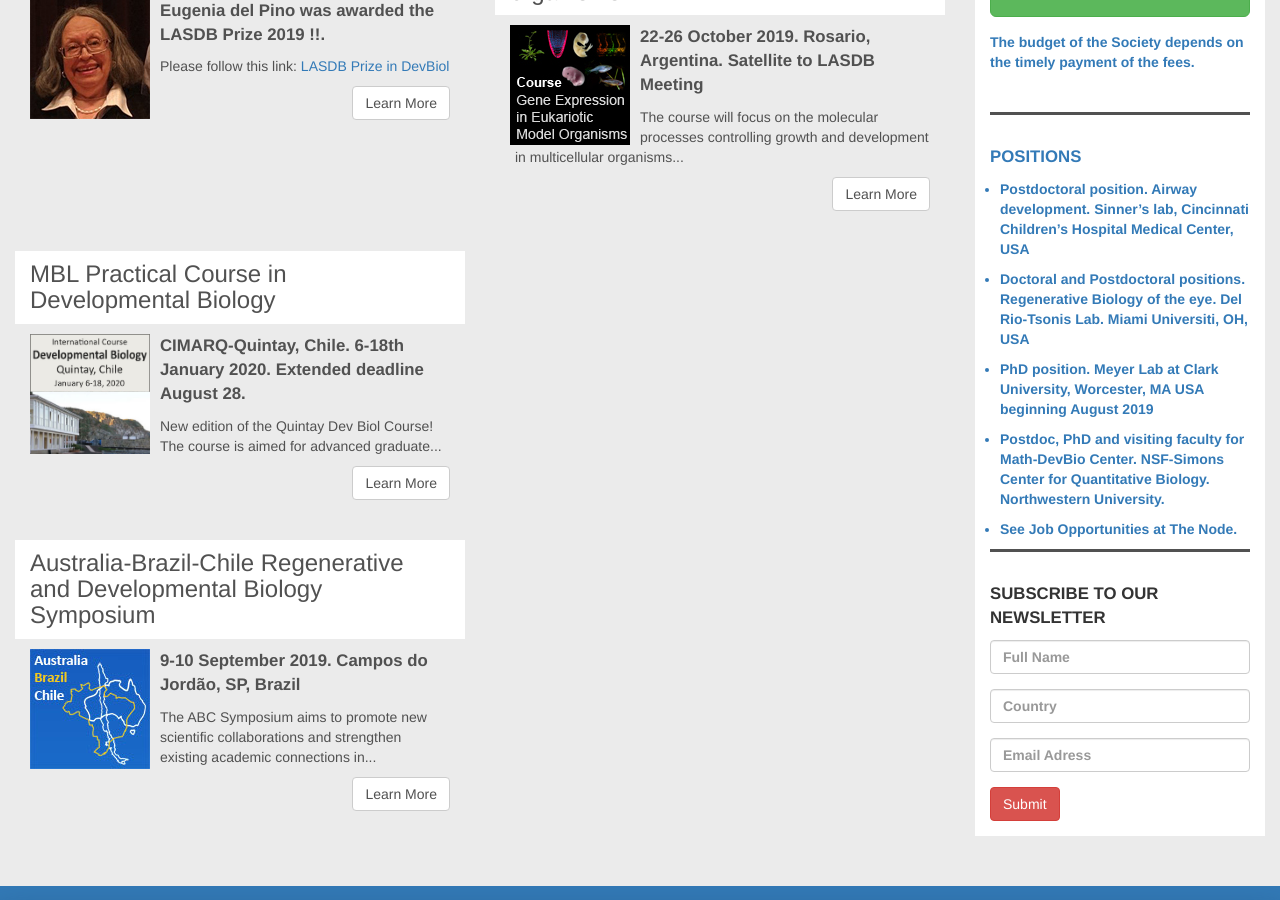
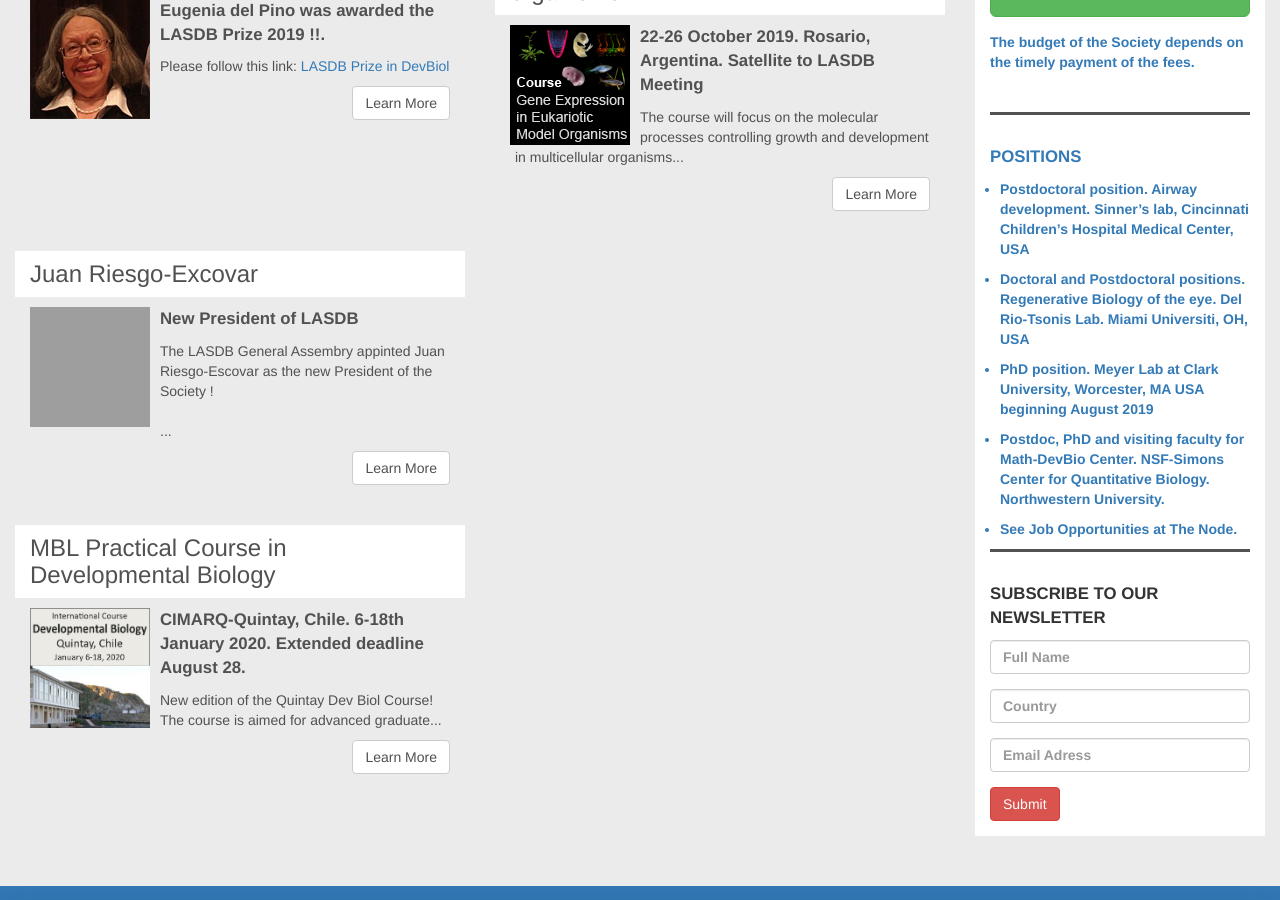
Before and after one commit to lasdb/lasdb.github.io, a Jekyll site: the page built from index.html, in a window 1280 px wide and 900 px high, scrolled down 1110 px. Built offline with Jekyll 4.4.1, drawn with Linux system fonts in a browser that asks for light colours; nearby versions of some CDN libraries; some of the changed lines change nothing that is shown; grey boxes are pictures that could not be loaded.

Commit message:
Update 2000-01-01-news.markdown

```diff
--- a/_posts/2000-01-01-news.markdown
+++ b/_posts/2000-01-01-news.markdown
@@ -42,6 +42,16 @@ The meeting is an excellent opportunity for American labs to get an integrated a
     imageSm: '../img/news/Rosario-2019-sm.jpg'
     imageBg: '../img/news/Rosario-2019-bg.jpg'
     URL: 'http://lasdb2019.com/satellite-course-2019/'
+
+  - title: 'Juan Riesgo-Excovar'
+    date: '6/11/19'
+    subtitle: 'New President of LASDB'
+    body: 'The LASDB General Assembry appinted Juan Riesgo-Escovar as the new President of the Society !<br><br>
+    Dear members of the LASDB. <br>
+We just had a great meeting in Buenos Aires to cap the end of October, and it really was the confirmation of Spring. A great deal of cutting-edge and exciting science was discussed, showing how vibrant and alive the LASDB is, and we look forward with anticipation to the next meeting, in two years time. This time there was a record of participation, and most to those attending were students, who discussed their work at length in the poster sessions. Already, many people how attended as students in the first LASDB meetings are now researchers, demonstrating the positive effect that the LASDB meetings and associated courses have had over its sixteen years of existence. We hope to continue on all those trends in the future, bringing ever more first rate science and students and PIs together, expanding developmental biology in the region, in an ever growing virtuous circle. Kudos to this last meeting organizers, and to the bright future of developmental biology in the region. As president of the LASDB, I really hope to continue all these positive trends, and greatly appreciate the confidence deposited in me.'
+    imageSm: 'img/news/Riesgo_Escovar-sm.png'
+    imageBg: '../img/news/Riesgo_Escovar-sm.png'
+    URL: ''
 
   - title: 'MBL Practical Course in Developmental Biology'
     date: '22/4/19'
```
